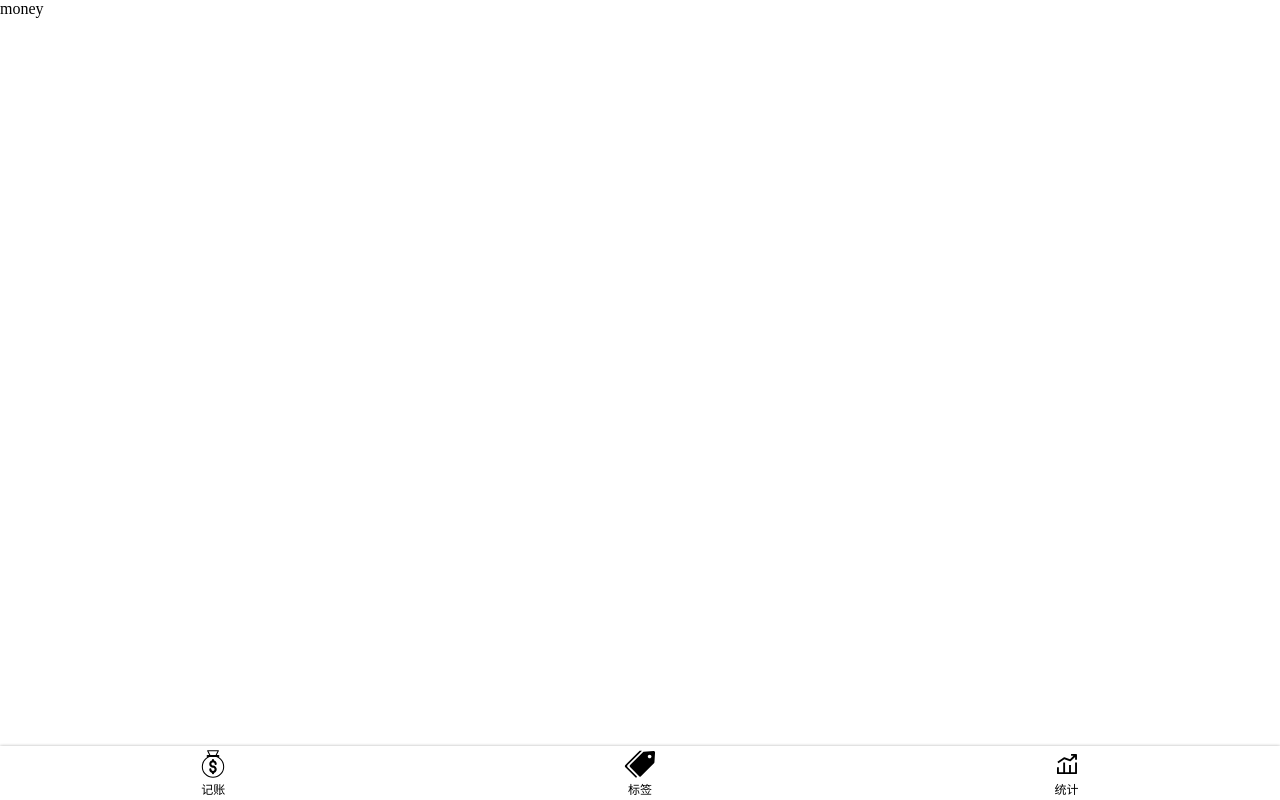
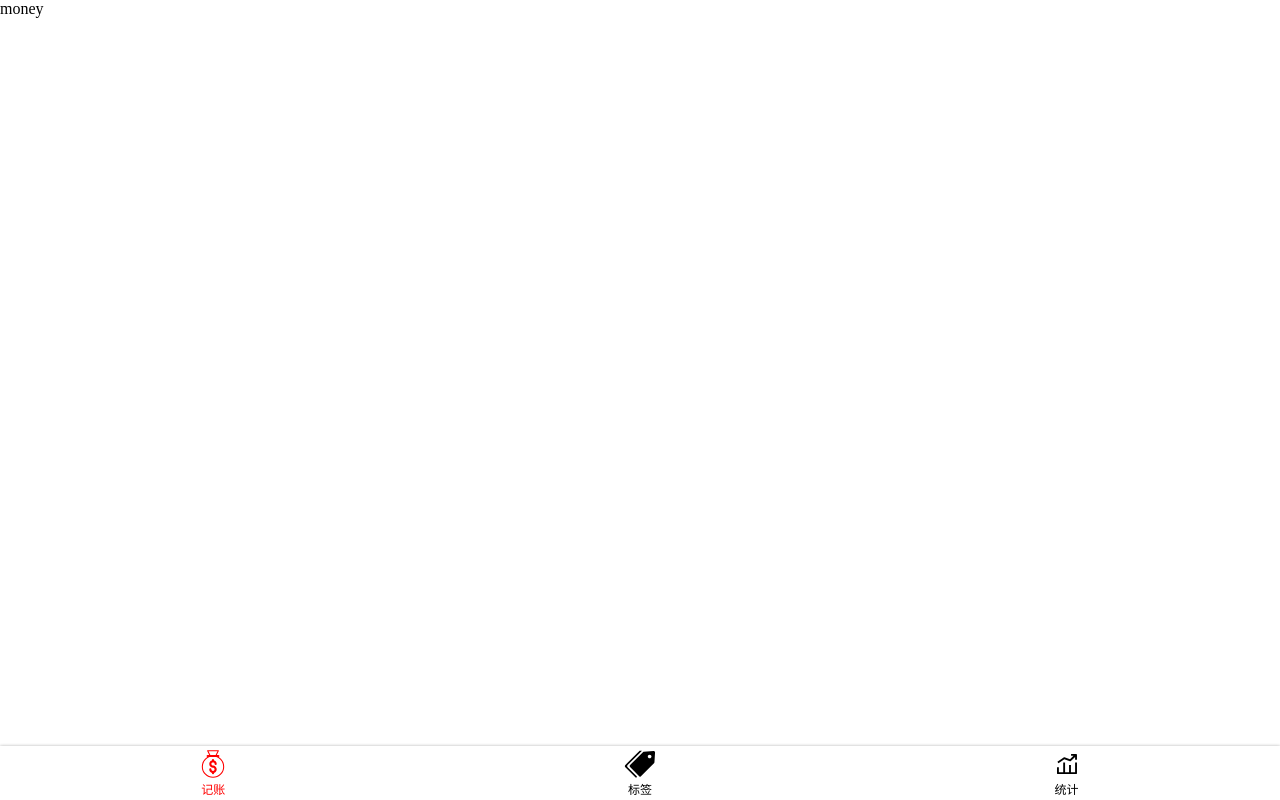
Before and after one commit to oldUath/cocomoney-vue, a Vue app: page /#/money in a window 1280 px wide. Built offline with nearby package versions, Linux system fonts and the light colour scheme.

Commit message:
添加Icon组件，Layout布局，设置导航栏布局

```diff
--- a/src/components/Icon.vue
+++ b/src/components/Icon.vue
@@ -7,9 +7,9 @@
 <script lang="ts">
 // import  x from '@/assets/icons/label.svg'
 //加载全部的svg
-const importAll = (requireContext: __WeboacjNidykeAoi.RequireContext)=>requireContext.keys().forEach(requireContext);
+const importAll = (RequireContext: __WebpackModuleApi.RequireContext) => RequireContext.keys().forEach(RequireContext);
 try {
-  importAll(require.context('../assets/icons'),true,/\.svg$/);
+  importAll(require.context('../assets/icons',true,/\.svg$/));
 }catch (error){
   console.log(error)
 }
--- a/src/components/Nav.vue
+++ b/src/components/Nav.vue
@@ -1,15 +1,15 @@
 <template>
   <nav>
     <!-- 底部导航栏   -->
-    <router-link to="/money" class="item">
+    <router-link to="/money" class="item" active-class="selected">
       <Icon name="money"></Icon>
       记账
     </router-link>
-    <router-link to="/labels" class="item">
+    <router-link to="/labels" class="item" active-class="selected">
       <Icon name="label"></Icon>
       标签
     </router-link>
-    <router-link to="/statistics" class="item">
+    <router-link to="/statistics" class="item" active-class="selected">
       <Icon name="statistics"></Icon>
       统计
     </router-link>
@@ -41,5 +41,9 @@
       height: 32px;
     }
   }
+  >.item.selected{
+    color: red;
+  }
+
 }
 </style>
--- a/vue.config.js
+++ b/vue.config.js
@@ -11,8 +11,6 @@
             .test(/\.svg$/)//以svg结尾的文件但是只包含icons的目录
             .include.add(dir).end()
             .use('svg-sprite-loader').loader('svg-sprite-loader').options({extract: false}).end()
-            .use('svgo-loader').loader('svgo-loader')
-            .tap(options=>({...options,plugins:[{removeAttrs:{attrs:'fill'}}]})).end()
         config.plugin('svg-sprite').use(require('svg-sprite-loader/plugin'), [{plainSprite: true}])
         config.module.rule('svg').exclude.add(dir)//排除其他svg文件
     }
```
Also changed, not shown: src/shims-vue.d.ts (+5 -5 lines).
